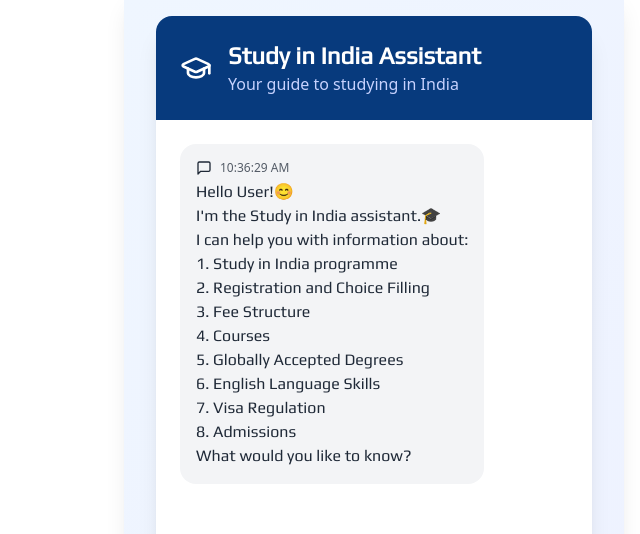
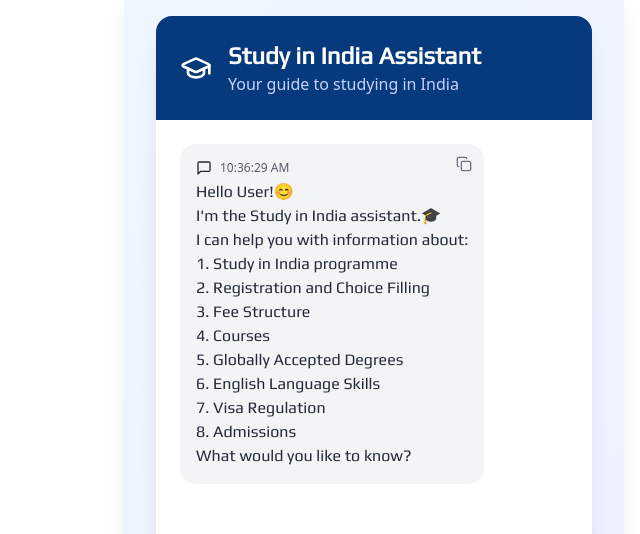
Before and after one commit to rahulmehra00/SII-Chatbot, a React (Vite) app: page / in a window 1280 px wide. Shown: the top 534 px of the page, without its empty margins (640-1280 px from the left). Built offline with nearby package versions, Linux system fonts and the light colour scheme.

Commit message:
Add copy to clipboard functionality

```diff
--- a/src/App.tsx
+++ b/src/App.tsx
@@ -2,6 +2,8 @@ import React, { useState, useRef, useEffect } from 'react';
 import { Send, GraduationCap, MessageSquare, X } from 'lucide-react';
 import { faqData } from './data/faqData';
 import Draggable from 'react-draggable';
+import { Copy } from 'lucide-react';
+
 
 interface Message {
   text: string;
@@ -114,6 +116,10 @@ What would you like to know?`,
     return { text: bestMatch.text, similarQuestions };
   };
 
+  const copyToClipboard = (text: string): void => {
+    navigator.clipboard.writeText(text).then(() => {
+    });
+  };
 
 
   const handleSubmit = async (e: React.FormEvent) => {
@@ -171,36 +177,6 @@ What would you like to know?`,
     }
   };
 
-
-  // const handleSubmit = async (e: React.FormEvent) => {
-  //   e.preventDefault();
-  //   if (!inputValue.trim()) return;
-
-  //   const userMessage: Message = {
-  //     text: inputValue,
-  //     isUser: true,
-  //     timestamp: new Date()
-  //   };
-
-  //   setMessages(prev => [...prev, userMessage]);
-  //   setInputValue('');
-  //   setIsTyping(true);
-
-  //   setTimeout(() => {
-  //     const { text, similarQuestions } = findBestMatch(inputValue);
-
-  //     const botMessage: Message = {
-  //       text,
-  //       isUser: false,
-  //       timestamp: new Date(),
-  //       similarQuestions: similarQuestions.length > 0 ? similarQuestions : undefined
-  //     };
-
-  //     setMessages(prev => [...prev, botMessage]);
-  //     setIsTyping(false);
-  //   }, 1000);
-  // };
-
   const handleContactSubmit = (e: React.FormEvent) => {
     e.preventDefault();
     const message = `Thank you for reaching out to us! Our helpdesk team will contact you soon at ${contactForm.phone} or ${contactForm.email}.`;
@@ -248,33 +224,38 @@ What would you like to know?`,
           key={index}
           className={`flex ${message.isUser ? 'justify-end' : 'justify-start'}`}
         >
-          <div
-            className={`max-w-[80%] rounded-2xl p-4 ${
-              message.isUser
-                ? 'bg-indigo-600 text-white'
-                : 'bg-gray-100 text-gray-800'
-            }`}
-          >
+          <div className={`max-w-[80%] rounded-2xl p-4 relative ${message.isUser ? 'bg-indigo-600 text-white' : 'bg-gray-100 text-gray-800'}`}>
   <div className="flex items-center space-x-2 mb-1">
     {!message.isUser && <MessageSquare className="w-4 h-4" />}
-              <span className="text-xs opacity-75">
-                {message.timestamp.toLocaleTimeString()}
-              </span>
+    <span className="text-xs opacity-75">{message.timestamp.toLocaleTimeString()}</span>
   </div>
-            <p style={{ fontFamily: "'Play', sans-serif" }}className="whitespace-pre-wrap">{message.text}</p>
+
+  <p style={{ fontFamily: "'Play', sans-serif" }} className="whitespace-pre-wrap">{message.text}</p>
+
+  {/* Copy Icon */}
+  {!message.isUser && (
+    <button
+      onClick={() => copyToClipboard(message.text)}
+      className="absolute top-2 right-2 p-1 text-gray-500 hover:text-gray-800"
+      title="Copy message"
+    >
+      <Copy className="w-4 h-4" />
+    </button>
+  )}
+
+  {/* Similar Questions */}
   {!message.isUser && message.similarQuestions && message.similarQuestions.length > 0 && (
     <div className="mt-3 space-y-2">
       <p className="text-sm font-medium">Similar questions you might be interested in:</p>
       <ul className="space-y-1">
         {message.similarQuestions.map((question, idx) => (
-                    <li key={idx} className="text-sm">
-                      • {question}
-                    </li>
+          <li key={idx} className="text-sm">• {question}</li>
         ))}
       </ul>
     </div>
   )}
 </div>
+
         </div>
       ))}
       {isTyping && (
```
Also changed, not shown: 1 other file (tests, documents, lock files or other folders). Lines whose indentation alone changed are shown as unchanged.
